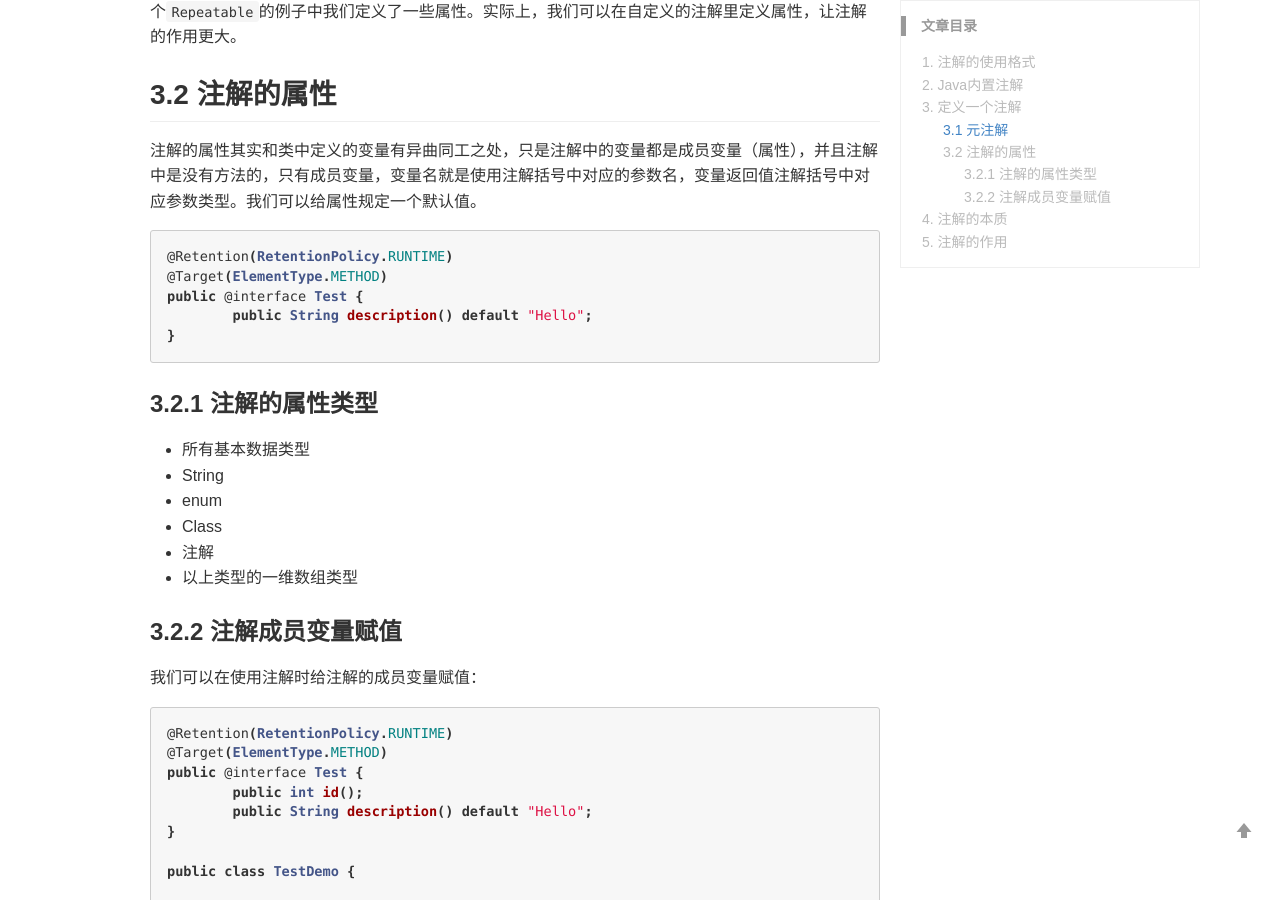
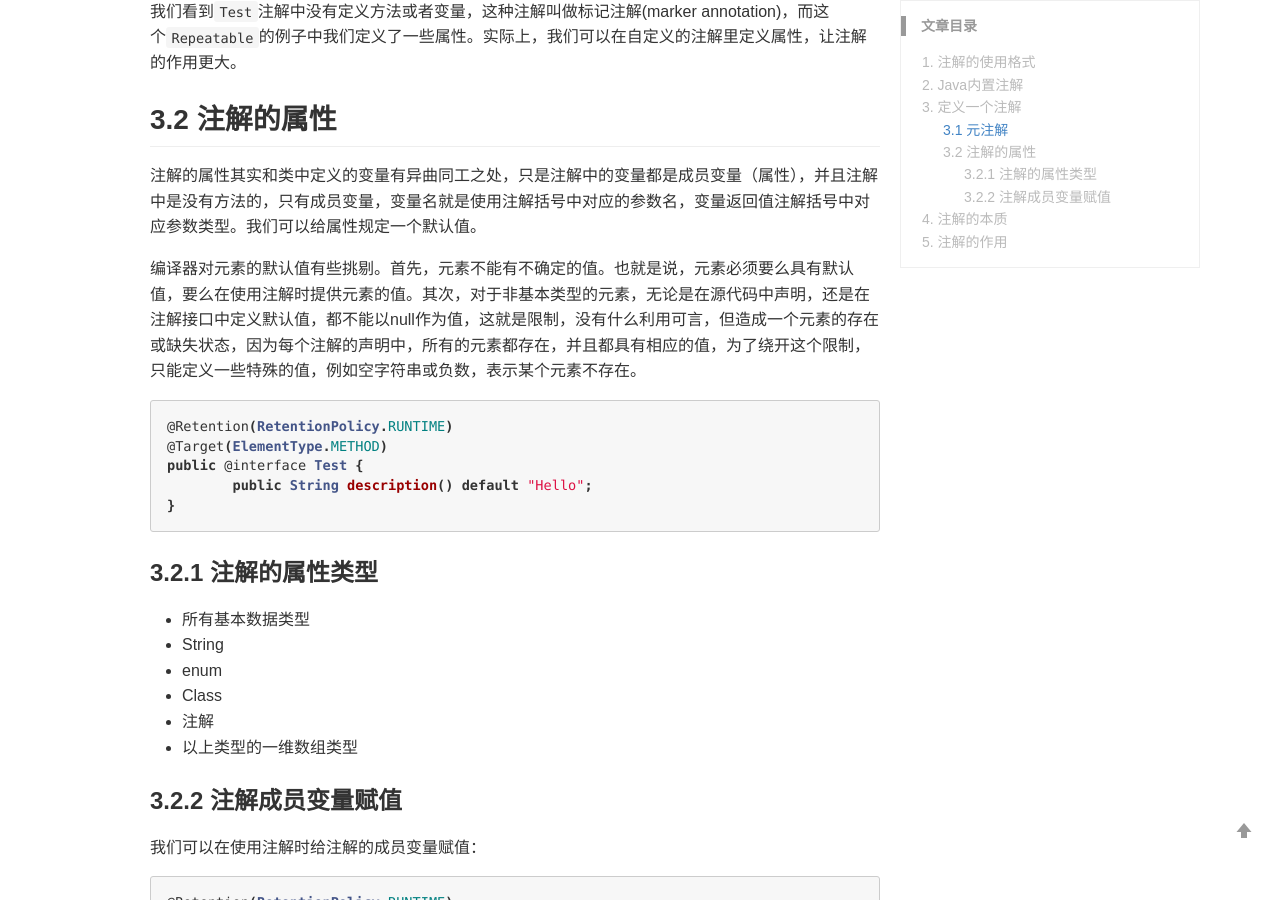
Before and after one commit to wenb1/wenb1.github.io, a Jekyll site: the page built from _posts/2020-05-16-java-annotation.md, in a window 1280 px wide and 900 px high, scrolled down 3255 px. Built offline with Jekyll 4.4.1, drawn with Linux system fonts in a browser that asks for light colours; comment, search, counter and statistics services are not loaded; some of the changed text lies outside the part shown.

````diff
--- a/_posts/2020-05-16-java-annotation.md
+++ b/_posts/2020-05-16-java-annotation.md
@@ -39,7 +39,7 @@
 
 # 3. 定义一个注解
 
-我们可以通过`@interface`关键字来创建一个自己的注解
+我们可以通过`@interface`关键字来创建一个自己的注解，注意：注解是不支持继承的，因此不能使用关键字extends来继承某个@interface
 
 ```java
 @Target(ElementType.METHOD)
@@ -128,6 +128,8 @@
 
 注解的属性其实和类中定义的变量有异曲同工之处，只是注解中的变量都是成员变量（属性），并且注解中是没有方法的，只有成员变量，变量名就是使用注解括号中对应的参数名，变量返回值注解括号中对应参数类型。我们可以给属性规定一个默认值。
 
+编译器对元素的默认值有些挑剔。首先，元素不能有不确定的值。也就是说，元素必须要么具有默认值，要么在使用注解时提供元素的值。其次，对于非基本类型的元素，无论是在源代码中声明，还是在注解接口中定义默认值，都不能以null作为值，这就是限制，没有什么利用可言，但造成一个元素的存在或缺失状态，因为每个注解的声明中，所有的元素都存在，并且都具有相应的值，为了绕开这个限制，只能定义一些特殊的值，例如空字符串或负数，表示某个元素不存在。
+
 ```java
 @Retention(RetentionPolicy.RUNTIME)
 @Target(ElementType.METHOD)
@@ -188,3 +190,13 @@
 - 编译阶段时的处理： 软件工具可以用来利用注解信息来生成代码、Html文档或者做其它相应处理。
 - 运行时的处理： 某些注解可以在程序运行的时候接受代码的提取
   值得注意的是，注解不是代码本身的一部分。
+
+**参考文章**
+
+[Java 注解完全解析 (若丨寒)](https://www.jianshu.com/p/9471d6bcf4cf)
+
+[java注解-最通俗易懂的讲解 (Tanyboye)](https://blog.csdn.net/qq1404510094/article/details/80577555)
+
+[深入理解Java注解类型(@Annotation) (zajian_)](https://blog.csdn.net/javazejian/article/details/71860633)
+
+[Java注解-元数据、注解分类、内置注解和自定义注解 (乐字节)](https://segmentfault.com/a/1190000019887623)
````
